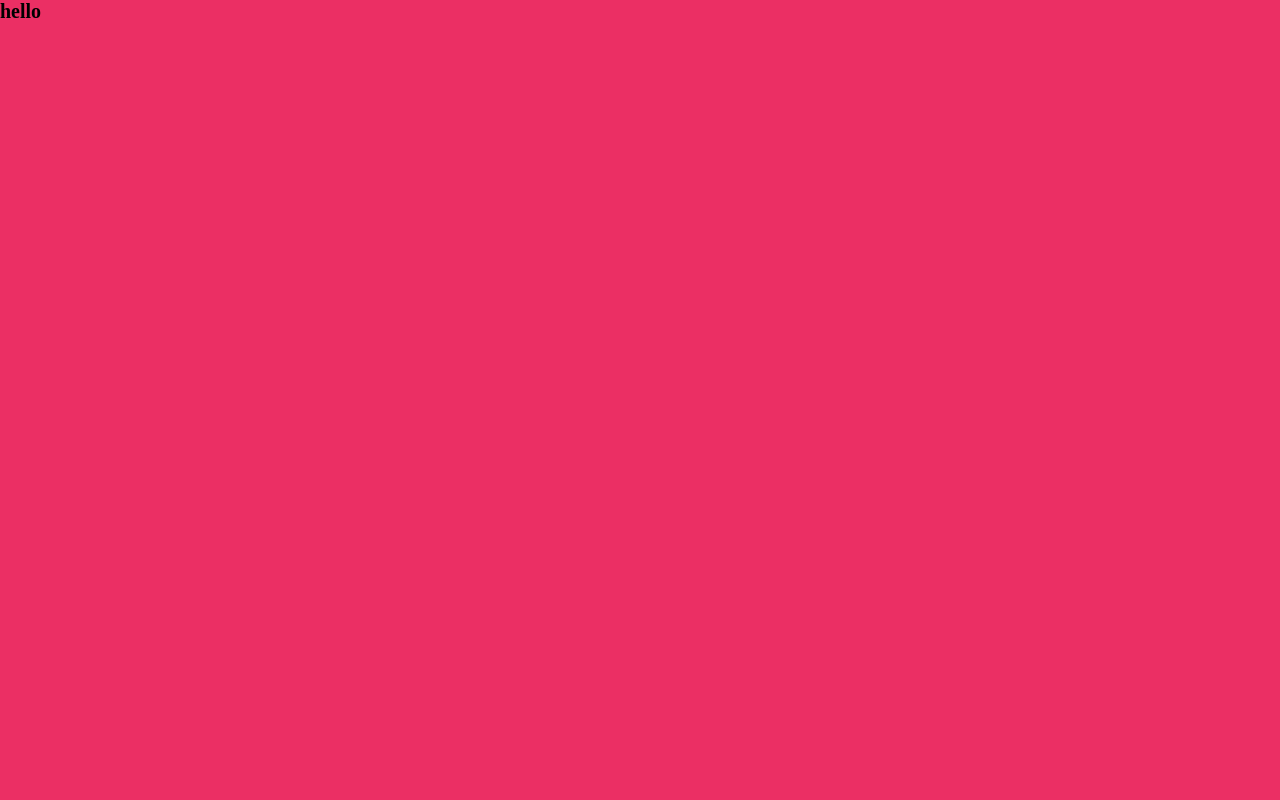
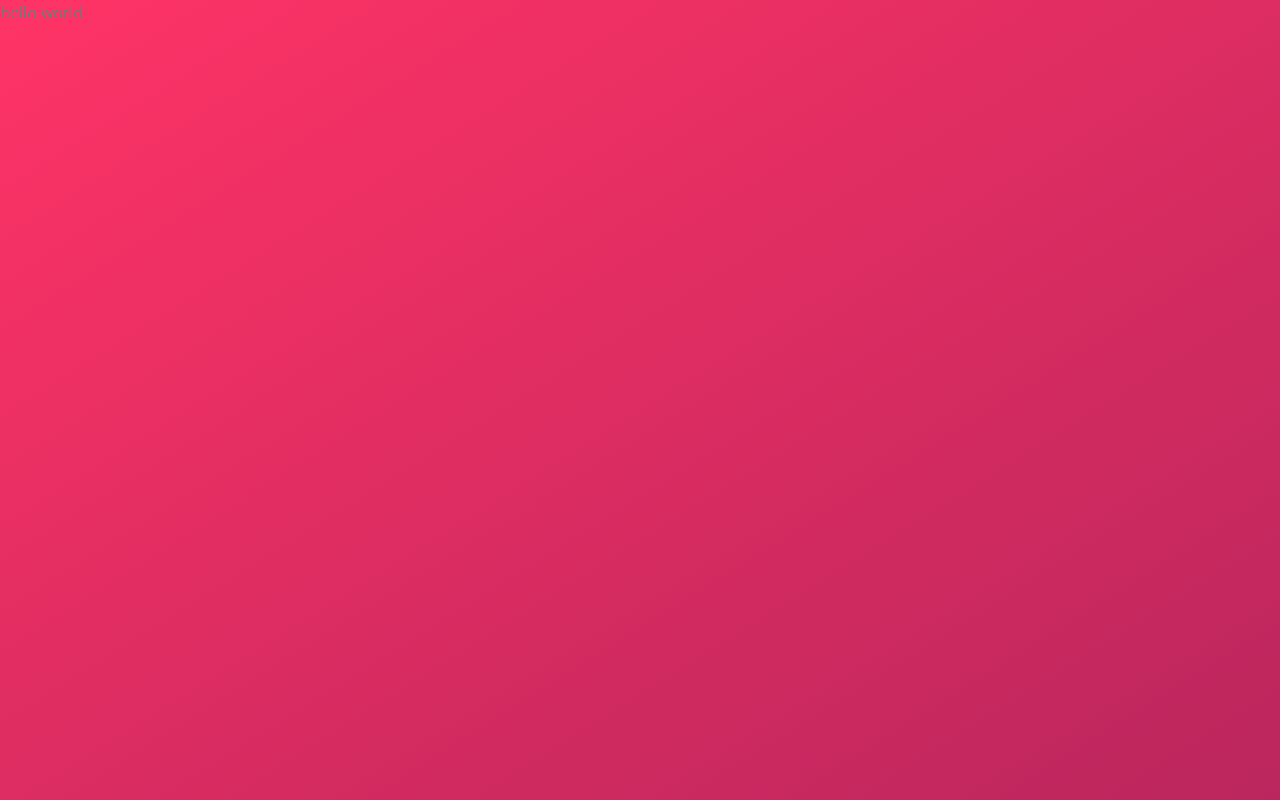
Before and after one commit to jinhlee19/html-sass-asset, a website: page trillo/index.html in a window 1280 px wide. Drawn offline with nearby package versions, Linux system fonts and the light colour scheme.

Commit message:
Trillo - Setting

```diff
--- a/trillo/index.html
+++ b/trillo/index.html
@@ -11,6 +11,6 @@
         <title>trillo &mdash; Your all-in-one booking app</title>
     </head>
     <body>
-        <h1>hello</h1>
+        hello world
     </body>
 </html>
--- a/trillo/package.json
+++ b/trillo/package.json
@@ -1,5 +1,5 @@
 {
-  "name": "Trillo",
+  "name": "trillo",
   "version": "1.0.0",
   "description": "",
   "main": "index.js",
--- a/trillo/sass/_base.scss
+++ b/trillo/sass/_base.scss
@@ -0,0 +1,23 @@
+@import 'variables';
+* {
+	margin: 0;
+	padding: 0;
+}
+
+*,
+*::before,
+*::after {
+	box-sizing: inherit;
+}
+html {
+	box-sizing: border-box;
+	font-size: 62.5%;
+}
+
+body {
+    background-image: linear-gradient(to right bottom, $color-primary-light, $color-primary-dark);
+    background-size: cover;
+    background-repeat: no-repeat;
+	min-height: 100vh;
+	color: $color-grey-dark-2;
+}
--- a/trillo/sass/_typography.scss
+++ b/trillo/sass/_typography.scss
@@ -0,0 +1,7 @@
+body {
+	font-family: "Open Sans", sans-serif;
+	font-weight: 400;
+	font-size: 1.6rem;
+	line-height: 1.6;
+	box-sizing: border-box;
+}
--- a/trillo/sass/main.scss
+++ b/trillo/sass/main.scss
@@ -1,39 +1,6 @@
-@import 'animations';
-@import 'base';
-@import 'components';
-@import 'layout';
-@import 'typography';
-@import 'variables';
-
-/*
-COLORS
-
-Primary: #eb2f64
-Primary light: #FF3366
-Primary dark: #BA265D
-
-Grey light 1: #faf9f9
-Grey light 2: #f4f2f2
-Grey light 3: #f0eeee
-Grey light 4: #ccc
-
-Grey dark 1: #333
-Grey dark 2: #777
-Grey dark 3: #999
-
-*/
-
-*{
-    margin: 0;
-    padding: 0;
-    box-sizing: inherit;
-}
-
-html{
-    font-size: 62.5%;
-    background-color: $color-primary;
-}
-
-body{
-    box-sizing: border-box;
-}
+@import "base";
+@import "animations";
+@import "components";
+@import "layout";
+@import "typography";
+@import "variables";
```
Also changed, not shown: trillo/sass/_variables.scss (+3 -17 lines), trillo/css/style.comp.css (deleted), trillo/css/style.css.
